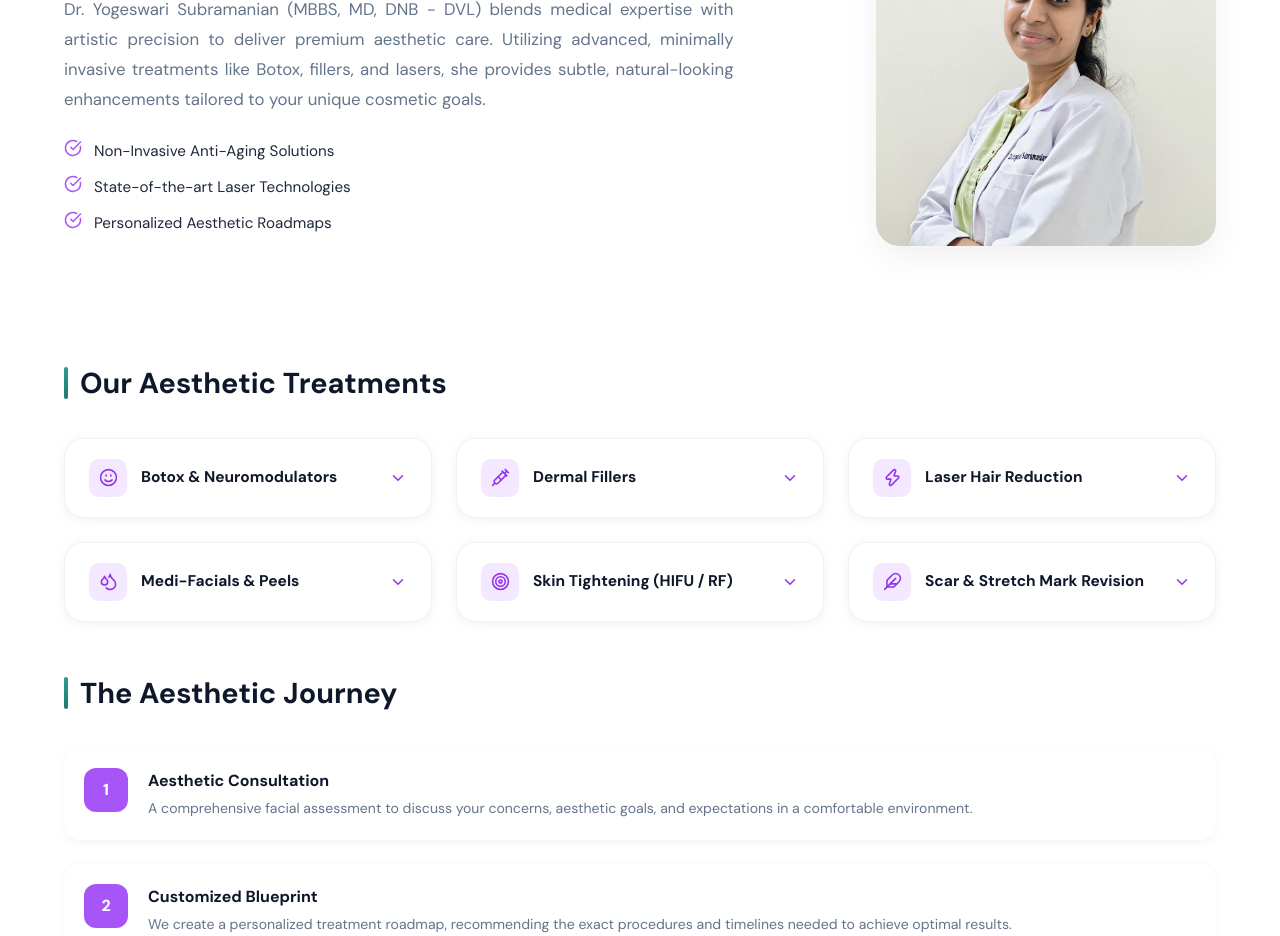
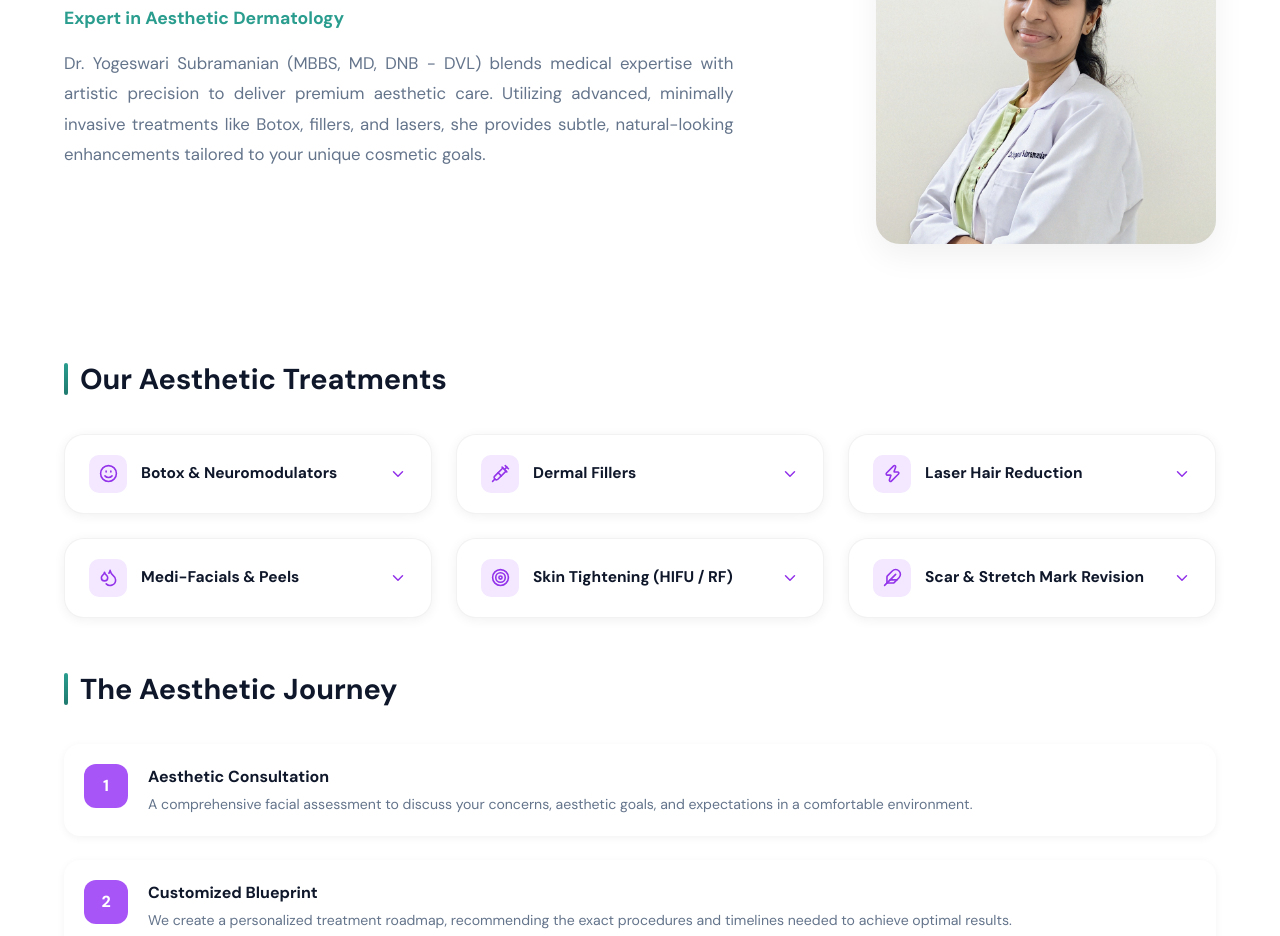
Before and after one commit to GENAI-NETWORKS/reviveclinic, a React (Vite) app: page /service-aesthetic in a window 1280 px wide. Shown: the part 900-1836 px from the top of the page. Built offline with nearby package versions, Linux system fonts and the light colour scheme.

Commit message:
style: remove bullet points from doctor profile descriptions

```diff
--- a/src/pages/Aesthetic.jsx
+++ b/src/pages/Aesthetic.jsx
@@ -58,12 +58,6 @@ export default function Aesthetic() {
               <h3 style={{ marginTop: '-8px' }}>Dr. Yogeswari Subramanian</h3>
               <div className="dp-specialty">Expert in Aesthetic Dermatology</div>
               <p style={{ textAlign: 'justify' }}>Dr. Yogeswari Subramanian (MBBS, MD, DNB - DVL) blends medical expertise with artistic precision to deliver premium aesthetic care. Utilizing advanced, minimally invasive treatments like Botox, fillers, and lasers, she provides subtle, natural-looking enhancements tailored to your unique cosmetic goals.</p>
-
-              <ul style={{ listStyle: 'none', padding: 0, margin: '24px 0 0', color: 'var(--text-main)', fontSize: '0.95rem' }}>
-                <li style={{ marginBottom: '12px', display: 'flex', alignItems: 'flex-start' }}><CheckCircle style={{ width: '18px', height: '18px', color: '#a855f7', marginRight: '12px', flexShrink: 0 }} /> Non-Invasive Anti-Aging Solutions</li>
-                <li style={{ marginBottom: '12px', display: 'flex', alignItems: 'flex-start' }}><CheckCircle style={{ width: '18px', height: '18px', color: '#a855f7', marginRight: '12px', flexShrink: 0 }} /> State-of-the-art Laser Technologies</li>
-                <li style={{ marginBottom: '12px', display: 'flex', alignItems: 'flex-start' }}><CheckCircle style={{ width: '18px', height: '18px', color: '#a855f7', marginRight: '12px', flexShrink: 0 }} /> Personalized Aesthetic Roadmaps</li>
-              </ul>
             </div>
             <div className="doctor-profile-img">
               <img src={yogeswariImg} alt="Dr. Yogeswari Subramanian" />
--- a/src/pages/Dermatology.jsx
+++ b/src/pages/Dermatology.jsx
@@ -58,11 +58,6 @@ export default function Dermatology() {
               <h3 style={{ marginTop: '-8px' }}>Dr. Yogeswari Subramanian</h3>
               <div className="dp-specialty">Board certified Dermatologist</div>
               <p style={{ textAlign: 'justify' }}>Dr. Yogeswari Subramanian (MBBS, MD, DNB - DVL) is a highly skilled dermatologist specializing in advanced clinical and aesthetic care. Combining medical expertise with cutting-edge treatments like laser therapy and hair restoration, she provides tailored, evidence-based solutions for radiant skin and healthy hair.</p>
-              <ul style={{ listStyle: 'none', padding: 0, margin: '24px 0 0', color: 'var(--text-main)', fontSize: '0.95rem' }}>
-                <li style={{ marginBottom: '12px', display: 'flex', alignItems: 'flex-start' }}><CheckCircle style={{ width: '18px', height: '18px', color: 'var(--primary)', marginRight: '12px', flexShrink: 0 }} /> Expert in Clinical &amp; Aesthetic Dermatology</li>
-                <li style={{ marginBottom: '12px', display: 'flex', alignItems: 'flex-start' }}><CheckCircle style={{ width: '18px', height: '18px', color: 'var(--primary)', marginRight: '12px', flexShrink: 0 }} /> Advanced Hair Restoration Protocols</li>
-                <li style={{ marginBottom: '12px', display: 'flex', alignItems: 'flex-start' }}><CheckCircle style={{ width: '18px', height: '18px', color: 'var(--primary)', marginRight: '12px', flexShrink: 0 }} /> Evidence-Based, Patient-First Approach</li>
-              </ul>
             </div>
             <div className="doctor-profile-img">
               <img src={yogeswariImg} alt="Dr. Yogeswari Subramanian" />
--- a/src/pages/Psychiatry.jsx
+++ b/src/pages/Psychiatry.jsx
@@ -64,11 +64,6 @@ export default function Psychiatry() {
                 <h3 style={{ marginTop: '-8px' }}>Dr. P.T. Sivakumar</h3>
                 <div className="dp-specialty">Consultant Psychiatrist</div>
                 <p style={{ textAlign: 'justify' }}>Dr. P.T. Sivakumar (MBBS, MD - CMC Vellore) is a compassionate Consultant Psychiatrist specializing in holistic mental health care. He combines precise medical interventions with empathetic counseling to effectively treat anxiety, depression, and stress, empowering you to regain control of your well-being.</p>
-                <ul style={{ listStyle: 'none', padding: 0, margin: '24px 0 0', color: 'var(--text-main)', fontSize: '0.95rem' }}>
-                  <li style={{ marginBottom: '12px', display: 'flex', alignItems: 'flex-start' }}><CheckCircle style={{ width: '18px', height: '18px', color: '#6366f1', marginRight: '12px', flexShrink: 0 }} /> Expertise in Anxiety &amp; Mood Disorders</li>
-                  <li style={{ marginBottom: '12px', display: 'flex', alignItems: 'flex-start' }}><CheckCircle style={{ width: '18px', height: '18px', color: '#6366f1', marginRight: '12px', flexShrink: 0 }} /> Holistic, Collaborative Treatment Plans</li>
-                  <li style={{ marginBottom: '12px', display: 'flex', alignItems: 'flex-start' }}><CheckCircle style={{ width: '18px', height: '18px', color: '#6366f1', marginRight: '12px', flexShrink: 0 }} /> Compassionate, Non-Judgmental Care</li>
-                </ul>
               </div>
               <div className="doctor-profile-img">
                 <img src={sivakumarImg} alt="Dr. P.T. Sivakumar" />
```
